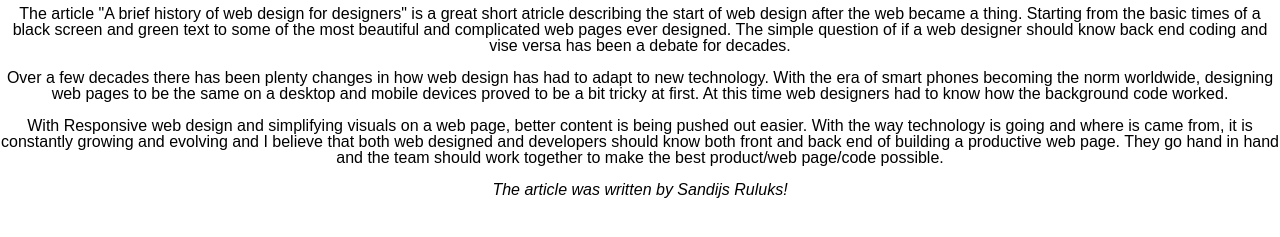
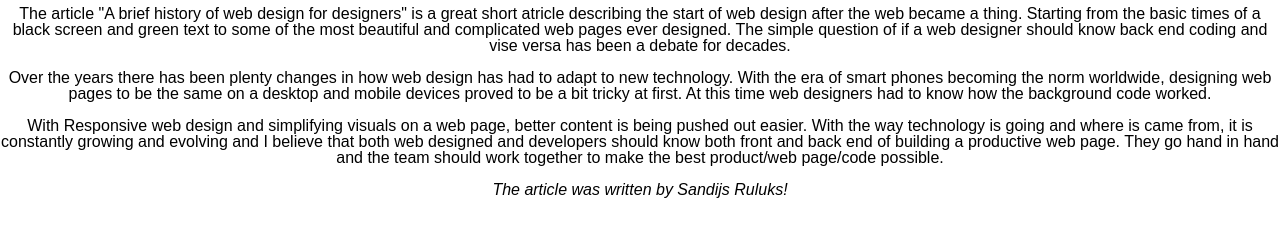
Before and after one commit to Britney-Diboll/hello-world, a website: page public/index.html in a window 1280 px wide. Shown: the part 409-646 px from the top of the page. Drawn offline with Linux system fonts and the light colour scheme.

Commit message:
My first webpage

```diff
--- a/public/index.html
+++ b/public/index.html
@@ -17,7 +17,7 @@
 The article "A brief history of web design for designers" is a great short atricle describing the start of web design after the web became a thing. Starting from the basic times of a black screen and green text to some of the most beautiful and complicated web pages ever designed. The simple question of if a web designer should know back end coding and vise versa has been a debate for decades.
     </p>
     <p style="text-align:center">
-Over a few decades there has been plenty changes in how web design has had to adapt to new technology. With the era of smart phones becoming the norm worldwide, designing web pages to be the same on a desktop and mobile devices proved to be a bit tricky at first. At this time web designers had to know how the background code worked.
+Over the years there has been plenty changes in how web design has had to adapt to new technology. With the era of smart phones becoming the norm worldwide, designing web pages to be the same on a desktop and mobile devices proved to be a bit tricky at first. At this time web designers had to know how the background code worked.
     </p>
     <p style="text-align:center">
 With Responsive web design and simplifying visuals on a web page, better content is being pushed out easier. With the way technology is going and where is came from, it is constantly growing and evolving and I believe that both web designed and developers should know both front and back end of building a productive web page. They go hand in hand and the team should work together to make the best product/web page/code possible.
```
